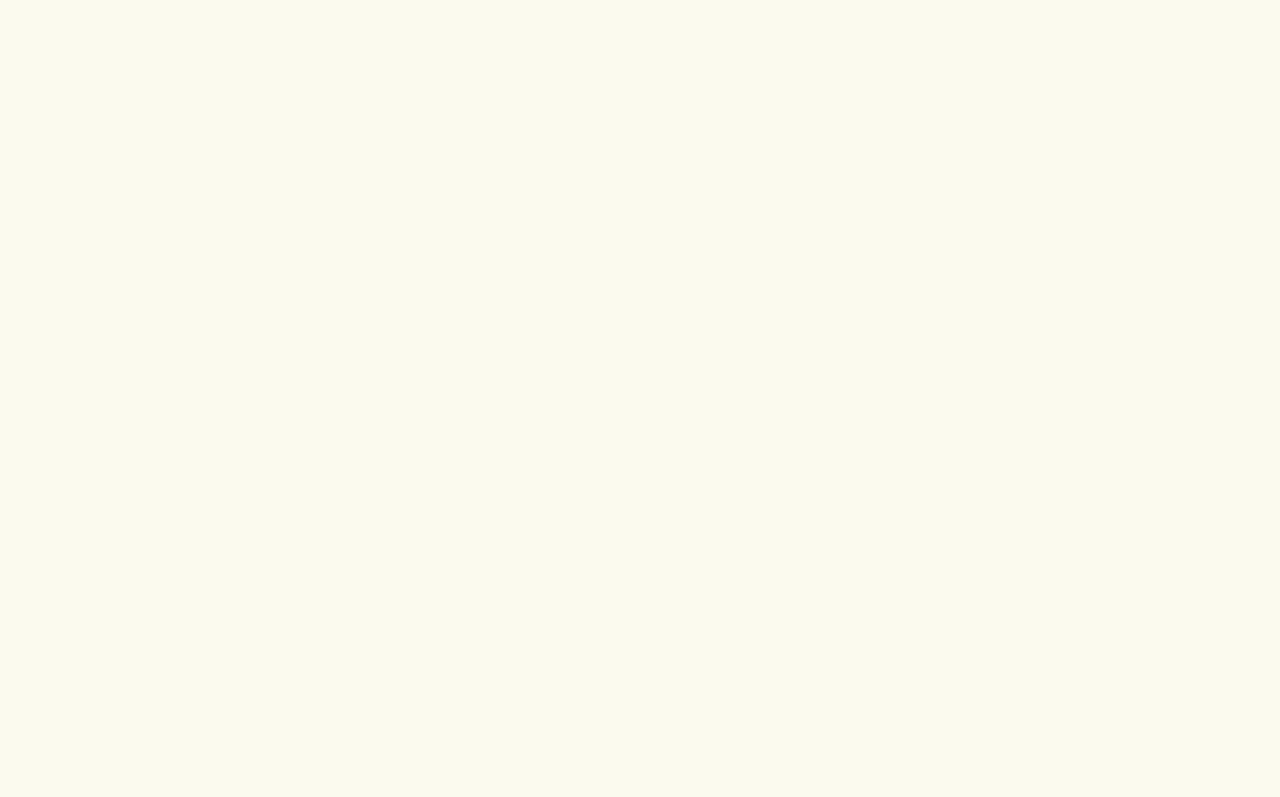
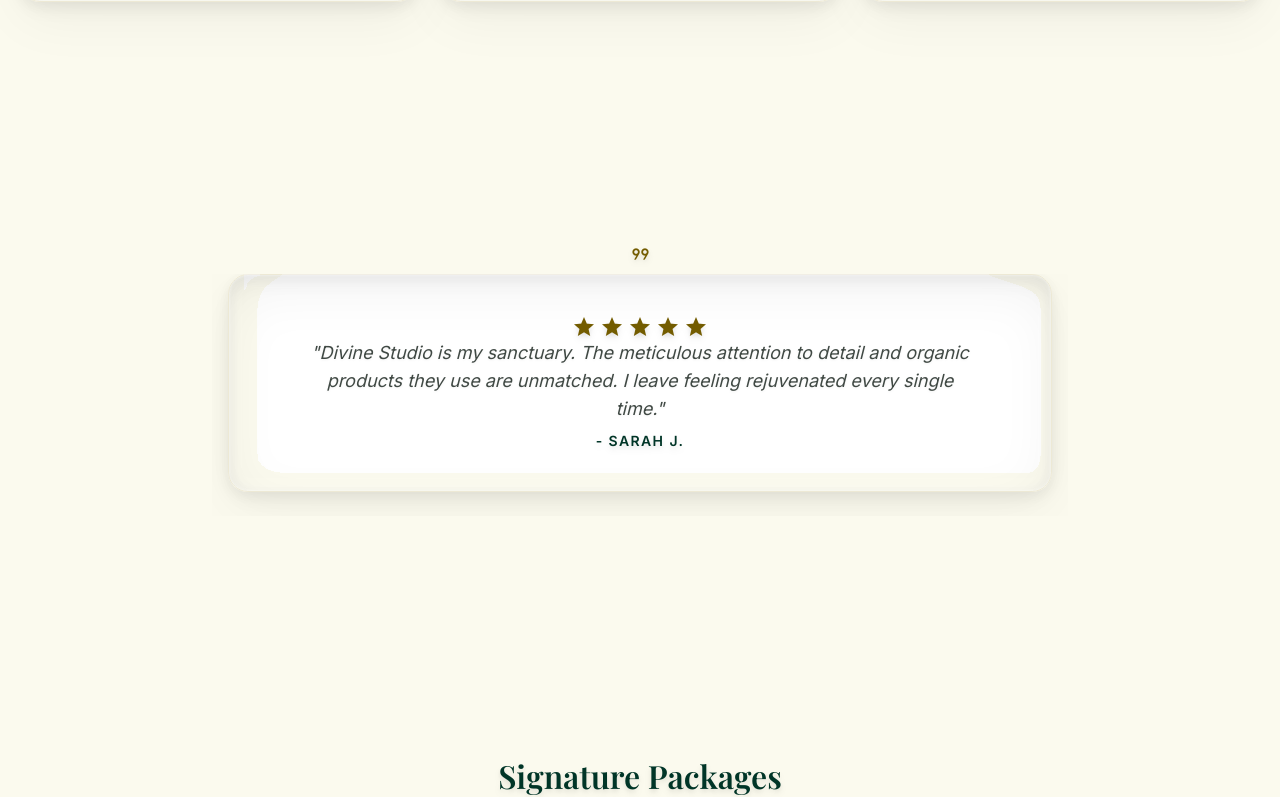
Before and after one commit to neerajpatekar99-blip/divine, a Next.js app: page / in a window 1280 px wide. Shown: the part 1313-2110 px from the top of the page. Built offline with nearby package versions, Linux system fonts and the light colour scheme; a web font is replaced by a local one.

Commit message:
style: remove scroll animations and unify testimonial glass cards

```diff
--- a/app/page.tsx
+++ b/app/page.tsx
@@ -1,7 +1,6 @@
 import ScrollytellingBackground from "@/components/ScrollytellingBackground";
 import GlassSurface from "@/components/GlassSurface";
 import Header from "@/components/Header";
-import FadeInSection from "@/components/FadeInSection";
 
 export default function Home() {
   return (
@@ -23,7 +22,6 @@
       </section>
 
       {/* Services Menu */}
-      <FadeInSection>
       <section className="py-section-gap px-margin-mobile bg-transparent rounded-t-[40px] max-w-7xl mx-auto w-full">
         <div className="text-center mb-section-gap">
           <h2 className="font-headline-lg-mobile text-headline-lg-mobile text-primary drop-shadow-md">Curation of Care</h2>
@@ -65,14 +63,14 @@
           </div>
         </div>
       </section>
-      </FadeInSection>
 
       {/* Testimonials */}
-      <FadeInSection delay={0.2}>
       <section className="py-section-gap px-margin-mobile bg-transparent text-center max-w-4xl mx-auto w-full">
         <span className="material-symbols-outlined text-secondary text-5xl mb-unit drop-shadow-md">format_quote</span>
         <div className="flex flex-col gap-gutter overflow-x-auto pb-gutter no-scrollbar snap-x snap-mandatory">
           <div className="min-w-full flex flex-col gap-unit-4 px-4 snap-center">
+            <GlassSurface width="100%" height="auto" className="rounded-xl border border-secondary/10">
+              <div className="p-8 flex flex-col gap-unit-4 relative z-10 items-center">
                 <div className="flex justify-center gap-1 text-secondary drop-shadow-md">
                   <span className="material-symbols-outlined text-sm" style={{ fontVariationSettings: "'FILL' 1" }}>star</span>
                   <span className="material-symbols-outlined text-sm" style={{ fontVariationSettings: "'FILL' 1" }}>star</span>
@@ -80,17 +78,17 @@
                   <span className="material-symbols-outlined text-sm" style={{ fontVariationSettings: "'FILL' 1" }}>star</span>
                   <span className="material-symbols-outlined text-sm" style={{ fontVariationSettings: "'FILL' 1" }}>star</span>
                 </div>
-              <p className="font-body-lg text-body-lg text-on-background italic drop-shadow-lg">
+                <p className="font-body-lg text-body-lg text-on-surface-variant italic drop-shadow-sm max-w-2xl text-center">
                   "Divine Studio is my sanctuary. The meticulous attention to detail and organic products they use are unmatched. I leave feeling rejuvenated every single time."
                 </p>
                 <p className="font-label-md text-label-md text-primary mt-2 uppercase tracking-widest drop-shadow-md">- Sarah J.</p>
               </div>
+            </GlassSurface>
+          </div>
         </div>
       </section>
-      </FadeInSection>
 
       {/* Pricing / Packages */}
-      <FadeInSection delay={0.1}>
       <section className="py-section-gap px-margin-mobile bg-transparent rounded-t-[40px] max-w-5xl mx-auto w-full">
         <div className="text-center mb-section-gap">
           <h2 className="font-headline-lg-mobile text-headline-lg-mobile text-primary drop-shadow-md">Signature Packages</h2>
@@ -121,7 +119,6 @@
           </div>
         </div>
       </section>
-      </FadeInSection>
 
       {/* Footer Contact */}
       <footer className="py-section-gap px-margin-mobile bg-black/90 backdrop-blur-xl text-surface-container-lowest flex flex-col gap-gutter">
```
Also changed, not shown: components/GlassSurface.jsx (+23 -0 lines). Lines whose indentation alone changed are shown as unchanged.
